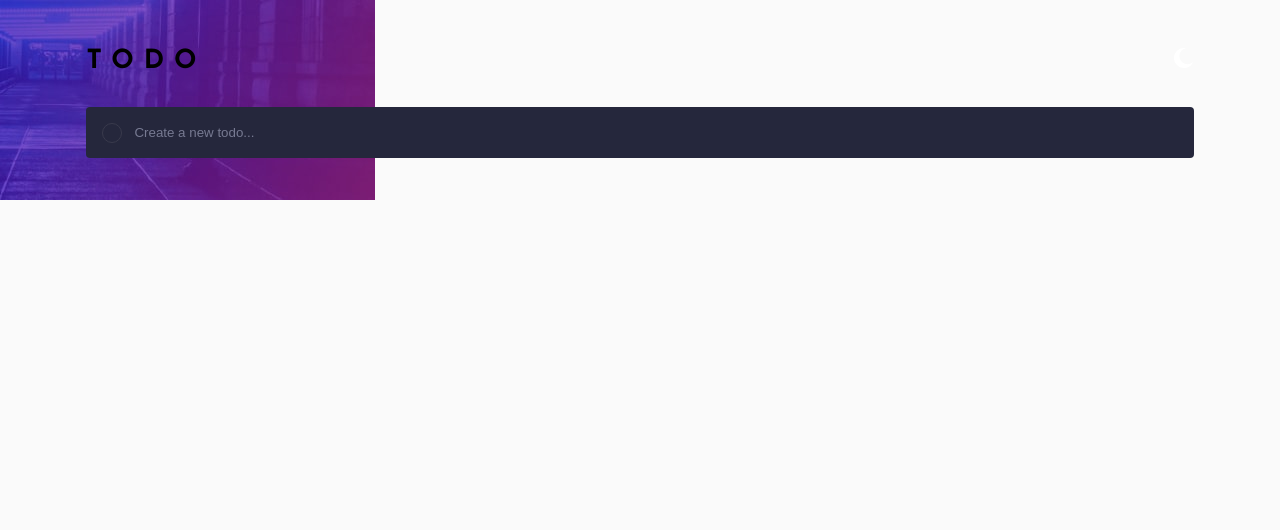
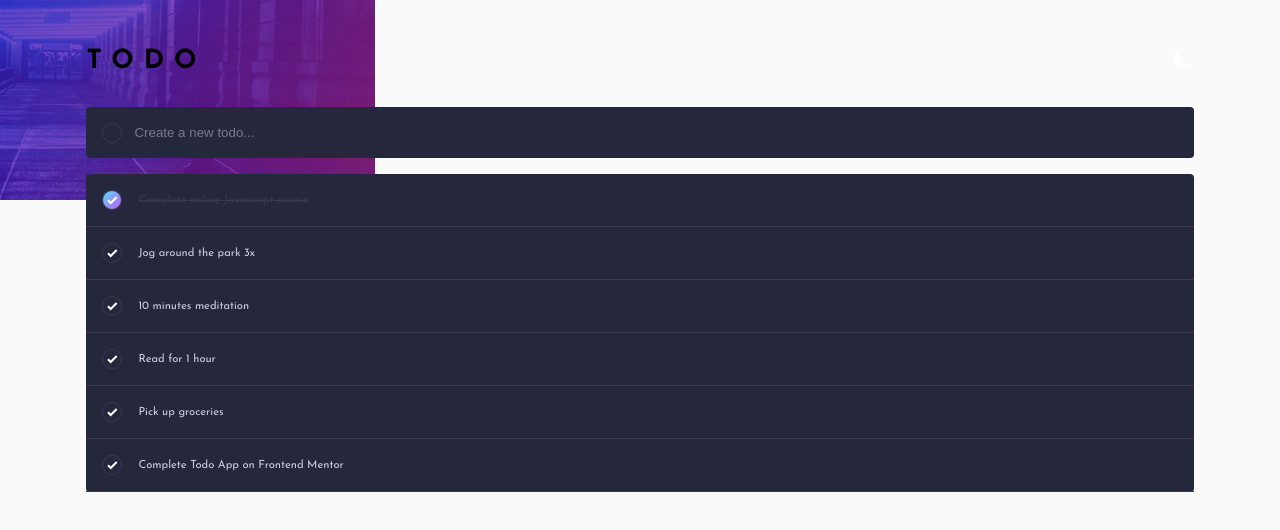
Before and after one commit to erelropeta/fem-todo-app-main, a React (Vite) app: page / in a window 1280 px wide. Shown: the top 530 px of the page. Built offline with nearby package versions, Linux system fonts and the light colour scheme.

Commit message:
feat: display todo list and let user check and uncheck todos

```diff
--- a/src/App.jsx
+++ b/src/App.jsx
@@ -1,6 +1,7 @@
 import { useEffect, useState } from 'react';
 import Header from './components/Header';
 import NewTodoForm from './components/NewTodoForm';
+import TodoList from './components/TodoList';
 
 function App() {
   const prefersDark = window.matchMedia('(prefers-color-scheme: dark)').matches;
@@ -10,32 +11,32 @@ function App() {
     {
       id: 1,
       todo: 'Complete online Javascript course',
-      status: 'complete',
+      isComplete: true,
     },
     {
       id: 2,
       todo: 'Jog around the park 3x',
-      status: 'active',
+      isComplete: false,
     },
     {
       id: 3,
       todo: '10 minutes meditation',
-      status: 'active',
+      isComplete: false,
     },
     {
       id: 4,
       todo: 'Read for 1 hour',
-      status: 'active',
+      isComplete: false,
     },
     {
       id: 5,
       todo: 'Pick up groceries',
-      status: 'active',
+      isComplete: false,
     },
     {
       id: 6,
       todo: 'Complete Todo App on Frontend Mentor',
-      status: 'active',
+      isComplete: false,
     },
   ]);
 
@@ -71,6 +72,14 @@ function App() {
     e.target.querySelector('#newTodoInput').value = '';
   };
 
+  const handleStatusChange = (id) => {
+    const updatedTodoList = todoList.map((todo) =>
+      id == todo.id ? { ...todo, isComplete: !todo.isComplete } : todo
+    );
+
+    setToDoList(updatedTodoList);
+  };
+
   useEffect(() => {
     let bodyClassName = 'theme--dark';
 
@@ -89,6 +98,7 @@ function App() {
       <Header darkTheme={darkTheme} handleToggleTheme={handleToggleTheme} />
       <main className="main">
         <NewTodoForm addTodo={addTodo} />
+        <TodoList todoList={todoList} handleStatusChange={handleStatusChange} />
       </main>
     </div>
   );
--- /dev/null
+++ b/src/components/TodoItem.jsx
@@ -0,0 +1,32 @@
+import './todoitem.css';
+import CheckIcon from '../assets/images/icon-check.svg';
+import CrossIcon from '../assets/images/icon-cross.svg';
+
+const TodoItem = ({ id, todo, isComplete, handleStatusChange }) => {
+  return (
+    <li className="todo__item">
+      <input
+        className="todo__checkbox"
+        id={id}
+        type="checkbox"
+        name={todo}
+        onChange={() => handleStatusChange(id)}
+        checked={isComplete}
+      />
+      <label className="todo__label" htmlFor={id}>
+        <span className="todo__checkbox--visible">
+          <img src={CheckIcon} alt="" />
+        </span>
+        {todo}
+      </label>
+      <input
+        className="todo__delete-btn"
+        type="image"
+        src={CrossIcon}
+        alt="Delete"
+      />
+    </li>
+  );
+};
+
+export default TodoItem;
--- /dev/null
+++ b/src/components/TodoList.jsx
@@ -0,0 +1,20 @@
+import TodoItem from './TodoItem';
+import './todolist.css';
+
+const TodoList = ({ todoList, handleStatusChange }) => {
+  return (
+    <ul className="todo__list">
+      {todoList.map((todo) => {
+        return (
+          <TodoItem
+            key={todo.id}
+            {...todo}
+            handleStatusChange={handleStatusChange}
+          />
+        );
+      })}
+    </ul>
+  );
+};
+
+export default TodoList;
--- a/src/components/newtodoform.css
+++ b/src/components/newtodoform.css
@@ -1,3 +1,7 @@
+.newtodo__form {
+  margin-bottom: 1rem;
+}
+
 .newtodo__label {
   position: relative;
   display: block;
--- /dev/null
+++ b/src/components/todoitem.css
@@ -0,0 +1,54 @@
+.todo__item {
+  display: flex;
+  align-items: center;
+  justify-content: space-between;
+  gap: 1rem;
+  border-bottom: 1px solid var(--clr-dt-grayish-blue-800);
+  padding: 1rem;
+}
+
+.todo__checkbox {
+  position: absolute;
+  width: 0;
+  height: 0;
+  visibility: hidden;
+}
+
+.todo__checkbox--visible {
+  display: flex;
+  align-items: center;
+  justify-content: center;
+  width: 1.25rem;
+  aspect-ratio: 1 / 1;
+  border: 1px solid var(--clr-dt-grayish-blue-800);
+  border-radius: 50%;
+}
+
+.todo__checkbox:checked + .todo__label > .todo__checkbox--visible {
+  background-image: var(--clr-check-bg);
+}
+
+.todo__checkbox:checked ~ .todo__label {
+  color: var(--clr-dt-grayish-blue-800);
+  text-decoration: line-through;
+}
+
+.todo__label {
+  display: flex;
+  align-items: center;
+  gap: 1rem;
+  color: var(--clr-dt-grayish-blue-200);
+  font-size: 0.7rem;
+  cursor: pointer;
+}
+
+.todo__delete-btn {
+  justify-self: flex-end;
+  width: 0.75rem;
+  height: 0.75rem;
+  visibility: hidden;
+}
+
+.todo__item:hover > .todo__delete-btn {
+  visibility: visible;
+}
--- /dev/null
+++ b/src/components/todolist.css
@@ -0,0 +1,5 @@
+.todo__list {
+  list-style-type: none;
+  background-color: var(--clr-dt-dark-blue-400);
+  border-radius: 0.25rem;
+}
--- a/src/index.css
+++ b/src/index.css
@@ -11,7 +11,11 @@
 :root {
   --ft-primary: 'Josefin Sans', sans-serif;
   --clr-bright-blue: hsl(220, 98%, 61%);
-  --clr-check-bg: linear-gradient hsl(192, 100%, 67%) to hsl(280, 87%, 65%);
+  --clr-check-bg: linear-gradient(
+    to bottom right,
+    hsl(192, 100%, 67%),
+    hsl(280, 87%, 65%)
+  );
   --clr-lt-gray-100: hsl(0, 0%, 98%);
   --clr-lt-grayish-blue-100: hsl(236, 33%, 92%);
   --clr-lt-grayish-blue-200: hsl(233, 11%, 84%);
@@ -24,10 +28,12 @@
   --clr-dt-grayish-blue-400: hsl(234, 11%, 52%);
   --clr-dt-grayish-blue-600: hsl(233, 14%, 35%);
   --clr-dt-grayish-blue-800: hsl(237, 14%, 26%);
+  --clr-dt-text: var(-clr-dt-grayish-blue-600);
   color-scheme: light dark;
 }
 
 body {
+  color: var(--clr-dt-text);
   font-family: 'Josefin Sans', sans-serif;
   font-size: 18px;
   font-weight: 400;
```
